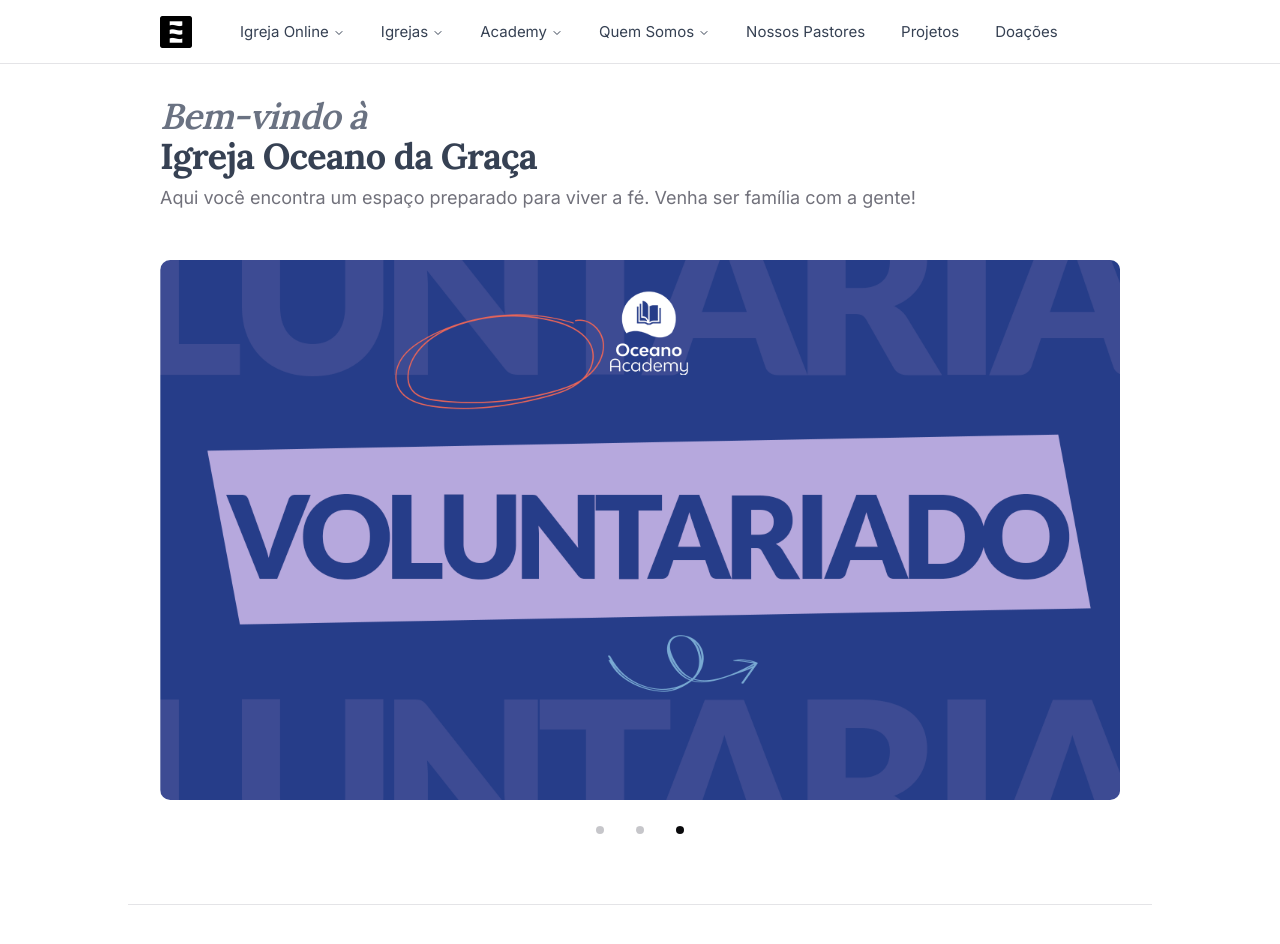
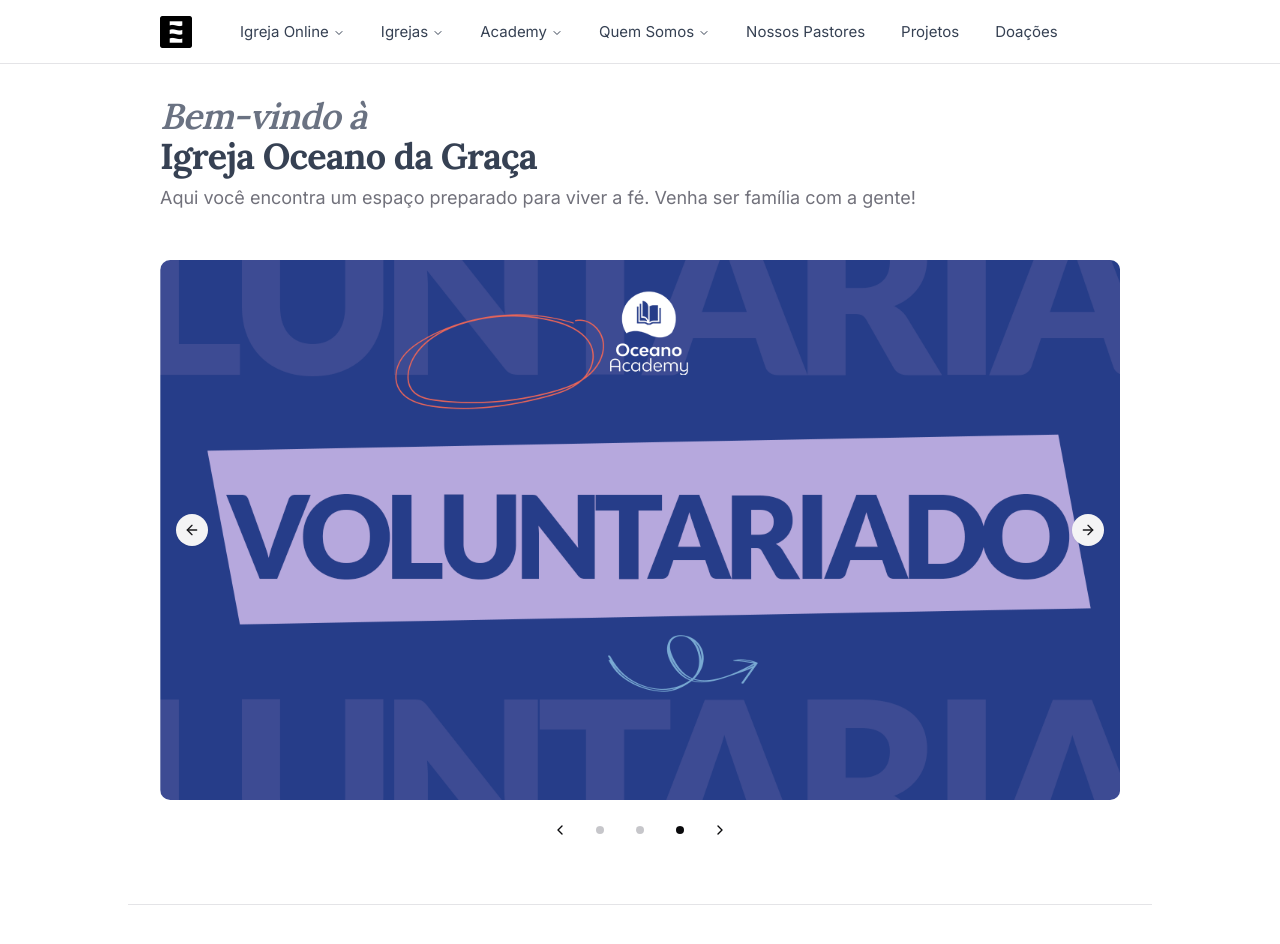
Before and after one commit to oceanodg/ocn-institucional-v4, a Next.js app: page /temp in a window 1280 px wide. Shown: the top 944 px of the page. Built offline with nearby package versions, Linux system fonts and the light colour scheme.

Commit message:
feat: enhance BannerCarousel with navigation buttons for previous and next banners

```diff
--- a/components/banner-carousel.tsx
+++ b/components/banner-carousel.tsx
@@ -1,6 +1,7 @@
 "use client";
 
 import Autoplay from "embla-carousel-autoplay";
+import { ChevronLeft, ChevronRight } from "lucide-react";
 import Image from "next/image";
 import Link from "next/link";
 import * as React from "react";
@@ -11,6 +12,8 @@ import {
   type CarouselApi,
   CarouselContent,
   CarouselItem,
+  CarouselNext,
+  CarouselPrevious,
 } from "~/components/ui/carousel";
 import { cn } from "~/lib/utils";
 
@@ -108,6 +111,16 @@ export function BannerCarousel({
     autoplay.reset();
   }
 
+  function selectPreviousBanner() {
+    api?.scrollPrev();
+    autoplay.reset();
+  }
+
+  function selectNextBanner() {
+    api?.scrollNext();
+    autoplay.reset();
+  }
+
   return (
     <Carousel
       aria-label={ariaLabel}
@@ -115,6 +128,7 @@ export function BannerCarousel({
       plugins={plugins}
       setApi={setApi}
     >
+      <div className="relative">
         <CarouselContent className="ml-0">
           {banners.map((banner, index) => (
             <CarouselItem
@@ -140,11 +154,42 @@ export function BannerCarousel({
         </CarouselContent>
 
         {hasMultipleBanners && (
+          <>
+            <CarouselPrevious
+              type="button"
+              variant="secondary"
+              className="left-2 cursor-pointer sm:left-4"
+              onClick={selectPreviousBanner}
+              aria-label="Banner anterior"
+            />
+            <CarouselNext
+              type="button"
+              variant="secondary"
+              className="right-2 cursor-pointer sm:right-4"
+              onClick={selectNextBanner}
+              aria-label="Próximo banner"
+            />
+          </>
+        )}
+      </div>
+
+      {hasMultipleBanners && (
         <div
           className="mt-3 flex items-center justify-center gap-1"
           role="group"
           aria-label="Controles dos banners"
         >
+          <Button
+            type="button"
+            variant="ghost"
+            size="icon"
+            className="cursor-pointer"
+            onClick={selectPreviousBanner}
+            aria-label="Banner anterior"
+          >
+            <ChevronLeft data-icon="inline-start" />
+          </Button>
+
           {banners.map((banner, index) => (
             <Button
               key={`${banner.href}-control-${index}`}
@@ -165,6 +210,17 @@ export function BannerCarousel({
               />
             </Button>
           ))}
+
+          <Button
+            type="button"
+            variant="ghost"
+            size="icon"
+            className="cursor-pointer"
+            onClick={selectNextBanner}
+            aria-label="Próximo banner"
+          >
+            <ChevronRight data-icon="inline-start" />
+          </Button>
         </div>
       )}
     </Carousel>
```
Lines whose indentation alone changed are shown as unchanged.
